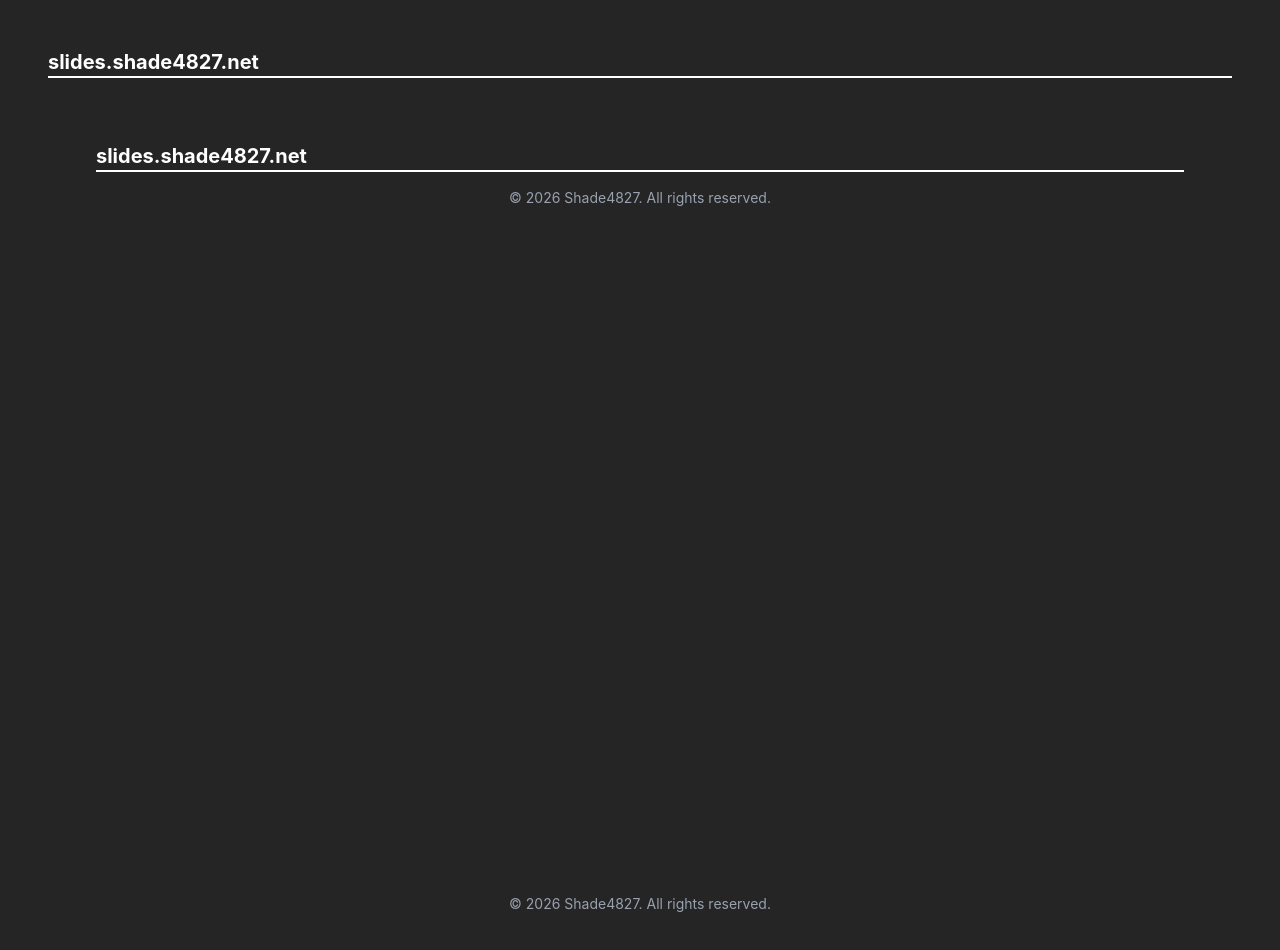
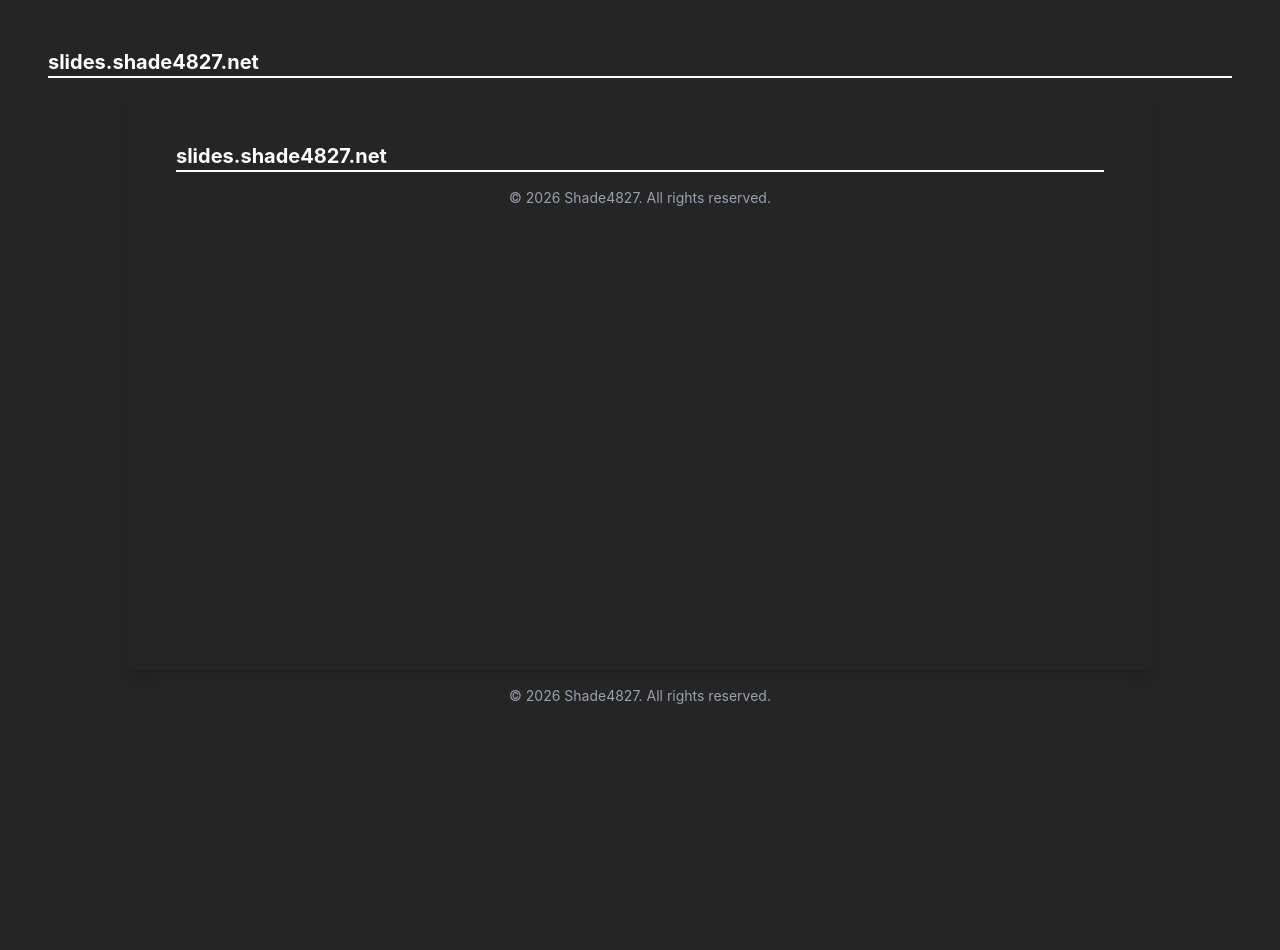
Before and after one commit to Shade4827/slides, a Nuxt app in the folder nuxt/: page /slide-view/1 in a window 1280 px wide. Shown: the top 950 px of the page. After the commit the page ends 800 px from the top, so only its background shows below. Built offline with nearby package versions, Linux system fonts and the light colour scheme; no server answers.

Commit message:
スライド表示部分のスタイルを調整

```diff
--- a/nuxt/app/pages/slide-view/[slideId]/index.vue
+++ b/nuxt/app/pages/slide-view/[slideId]/index.vue
@@ -15,12 +15,14 @@ if (!slide) {
 </script>
 
 <template>
-  <div>
-    <iframe
-      v-if="slideUrl"
-      :key="slideUrl"
-      :src="slideUrl"
-      style="width:100%;height:100vh;border:none"
-    />
+  <div class="w-full max-w-5xl mx-auto mb-4">
+    <div class="aspect-video w-full">
+      <iframe
+        v-if="slideUrl"
+        :key="slideUrl"
+        :src="slideUrl"
+        class="w-full h-full shadow-lg"
+      />
+    </div>
   </div>
 </template>
```
